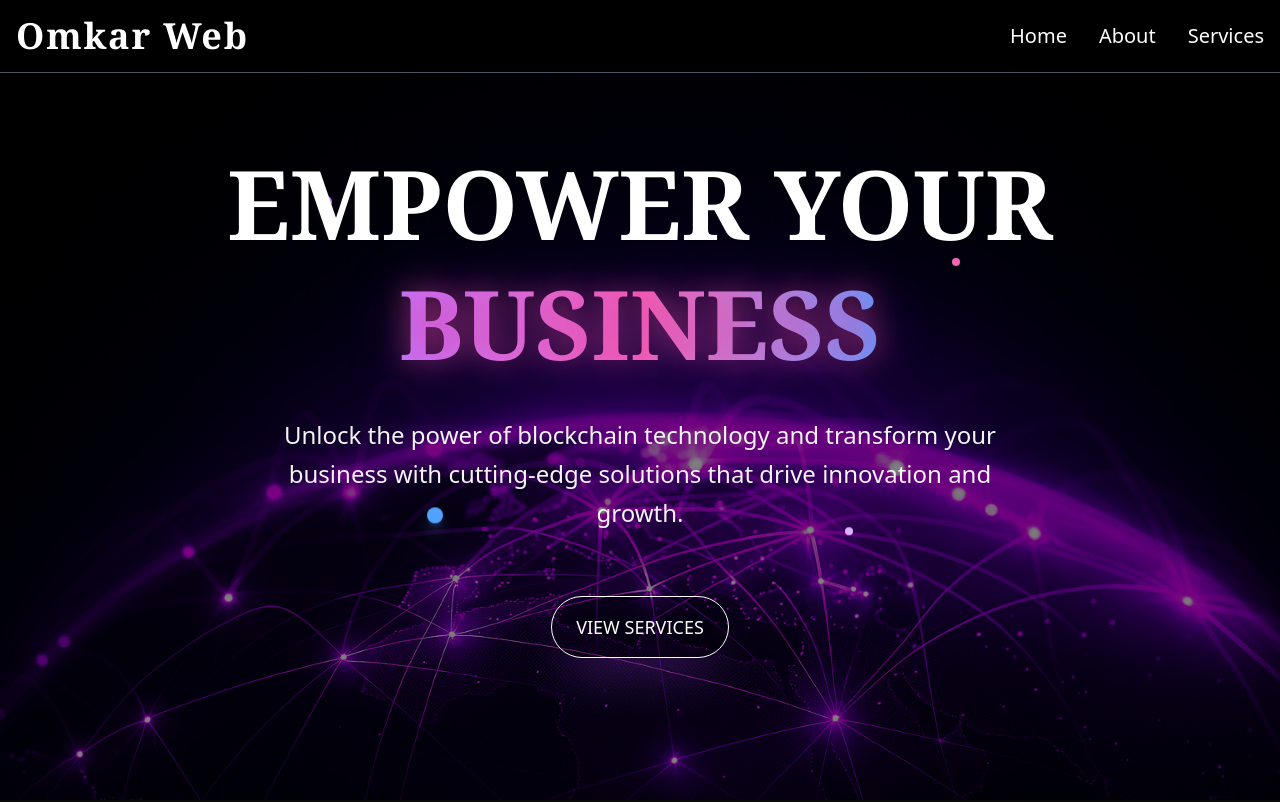
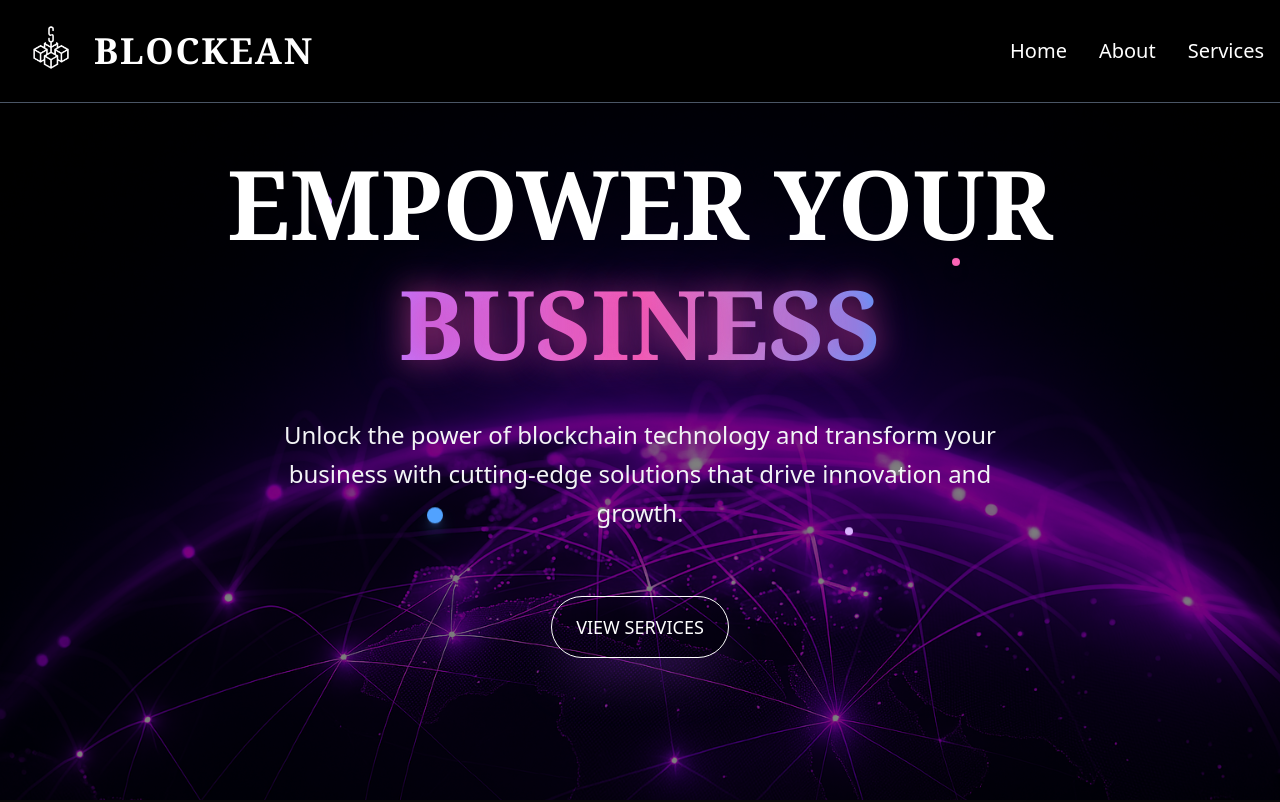
Before and after one commit to Blockean/blockean-website, a Next.js app: page / in a window 1280 px wide. Shown: the top 802 px of the page. Built offline with nearby package versions, Linux system fonts and the light colour scheme.

Commit message:
ready for production

```diff
--- a/components/Footer.jsx
+++ b/components/Footer.jsx
@@ -11,7 +11,7 @@ export default function Footer ()  {
     { icon: Github, href: '#', label: 'GitHub' },
     { icon: Linkedin, href: '#', label: 'LinkedIn' },
     { icon: Twitter, href: '#', label: 'Twitter' },
-    // { icon: Mail, href: 'mailto:onamshettys@gmail.com', label: 'Email' }
+    { icon: Mail, href: 'mailto:onamshettys@gmail.com', label: 'Email' }
   ];
 
   const quickLinks = [
@@ -39,7 +39,11 @@ export default function Footer ()  {
           {/* Brand Section */}
           <div className="space-y-4">
             <div className="flex items-center space-x-2">
-
+              <div className="bg-black border p-2 rounded-lg">
+                {/* <Zap className="h-6 w-6 text-white" /> */}
+                <Image src="/blockean.png" alt="Blockean Logo" width={40} height={40} className="h-10 w-10 rounded-full" />
+              </div>
+              <span className="text-xl font-bold text-white">Blockean</span>
             </div>
             <p className="text-gray-400 leading-relaxed">
               Your trusted partner in blockchain technology, delivering innovative solutions that transform businesses and unlock the potential of decentralized systems.
@@ -67,7 +71,9 @@ export default function Footer ()  {
           <div>
             <h3 className="text-white font-semibold text-lg mb-4">Get In Touch</h3>
             <div className="space-y-3 text-gray-400">
-
+              <p>📧 onamshettys@gmail.com</p>
+              <p>📱 +91-918999804292</p>
+              <p>📍 Pune, Maharashtra, India</p>
             </div>
 
             {/* Social Links */}
@@ -89,7 +95,7 @@ export default function Footer ()  {
         {/* Bottom Bar */}
         <div className="border-t border-gray-800 pt-8 flex flex-col md:flex-row justify-between items-center space-y-4 md:space-y-0">
           <p className="text-gray-400 text-sm">
-
+            © {currentYear} Blockean. All rights reserved.
           </p>
 
         </div>
--- a/components/Navbar.jsx
+++ b/components/Navbar.jsx
@@ -1,5 +1,78 @@
-// // // import React from 'react'
- "use client";
+// // // // import React from 'react'
+//  "use client";
+
+
+// import { useState } from "react";
+// import Image from "next/image";
+// import { Menu, X } from "lucide-react";
+
+// export default function Navbar() {
+//   const [open, setOpen] = useState(false);
+
+//   const navLinks = [
+//     { name: "Home", href: "#" },
+//     { name: "About", href: "#" },
+//     { name: "Services", href: "#" },
+//   ];
+
+//   return (
+//     <nav className="fixed inset-x-0 top-0 z-50 bg-black backdrop-blur-md border-b-[0.5px] text-white border-gray-600">
+//       <div className="max-w-7xl mx-auto flex items-center justify-between p-4">
+//         {/* Logo */}
+//         <div className="flex items-center space-x-2">
+
+//           <span className="text-4xl font-extrabold tracking-wider font-serif ">
+//             Omkar Web
+//           </span>
+//         </div>
+
+//         {/* Desktop Links */}
+//         <ul className="hidden md:flex space-x-8">
+//           {navLinks.map((link) => (
+//             <li key={link.name}>
+//               <a
+//                 href={link.href}
+//                 className="text-white text-xl hover:text-white transition-colors"
+//               >
+//                 {link.name}
+//               </a>
+//             </li>
+//           ))}
+//         </ul>
+
+//         {/* Mobile Menu Button */}
+//         <button
+//           className="md:hidden p-2 rounded-md text-white hover:bg-gray-100 focus:outline-none"
+//           onClick={() => setOpen(!open)}
+//           aria-label={open ? "Close menu" : "Open menu"}
+//         >
+//           {open ? <X size={24} /> : <Menu size={24} />}
+//         </button>
+//       </div>
+
+//       {/* Mobile Menu */}
+//       {open && (
+//         <div className="md:hidden bg-gray-900 text-center backdrop-blur-md border-t border-gray-200">
+//           <ul className="flex flex-col space-y-4 p-5">
+//             {navLinks.map((link) => (
+//               <li key={link.name}>
+//                 <a
+//                   href={link.href}
+//                   className="block text-white hover:text-white transition-colors"
+//                   onClick={() => setOpen(false)}
+//                 >
+//                   {link.name}
+//                 </a>
+//               </li>
+//             ))}
+//           </ul>
+//         </div>
+//       )}
+//     </nav>
+//   );
+// }
+
+"use client";
 
 
 import { useState } from "react";
@@ -20,9 +93,9 @@ export default function Navbar() {
       <div className="max-w-7xl mx-auto flex items-center justify-between p-4">
         {/* Logo */}
         <div className="flex items-center space-x-2">
-
+          <Image src="/blockean.png" alt="Blockean Logo" width={70} height={70} />
           <span className="text-4xl font-extrabold tracking-wider font-serif ">
-            Omkar Web
+            BLOCKEAN
           </span>
         </div>
 
```
